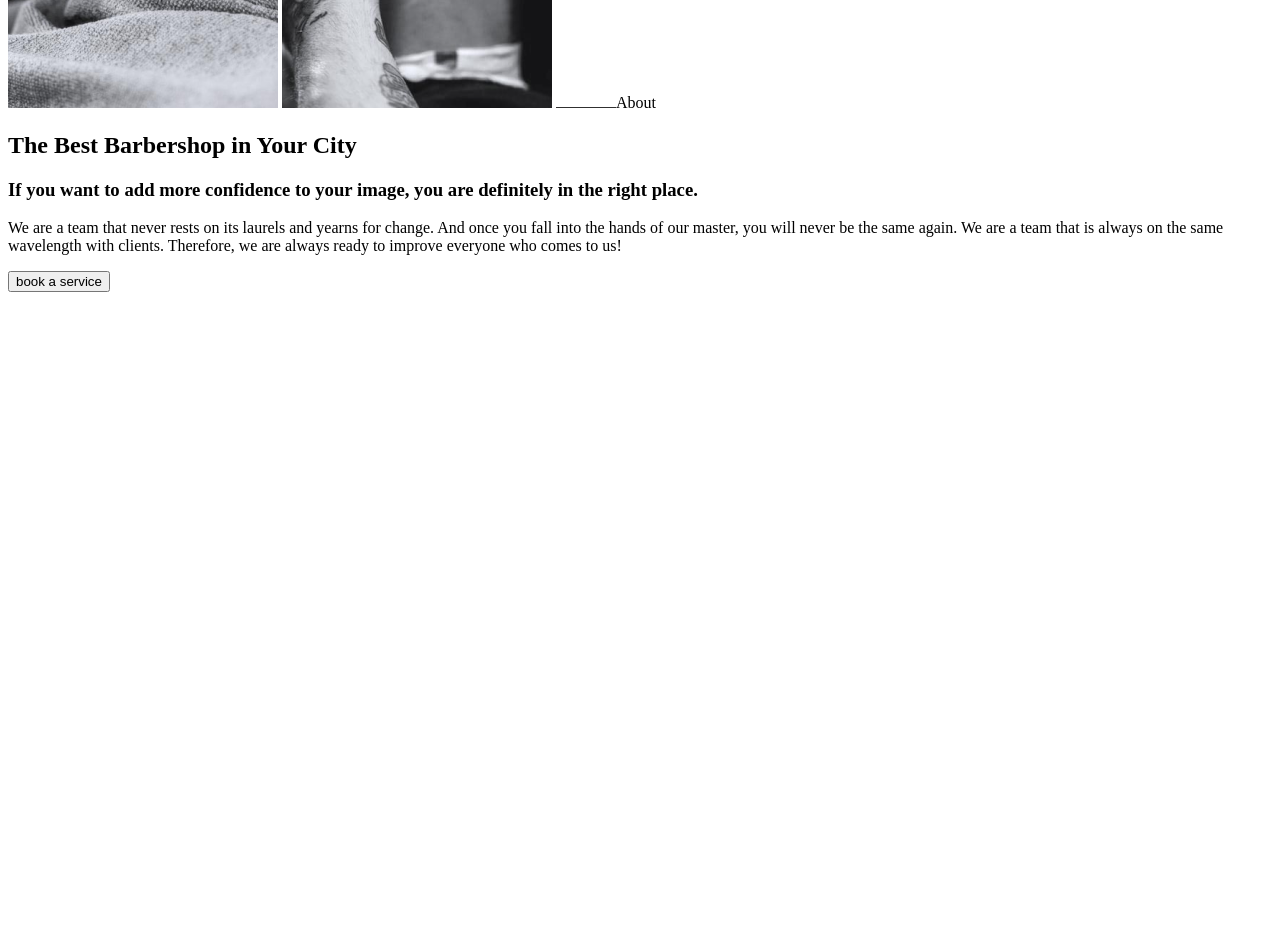
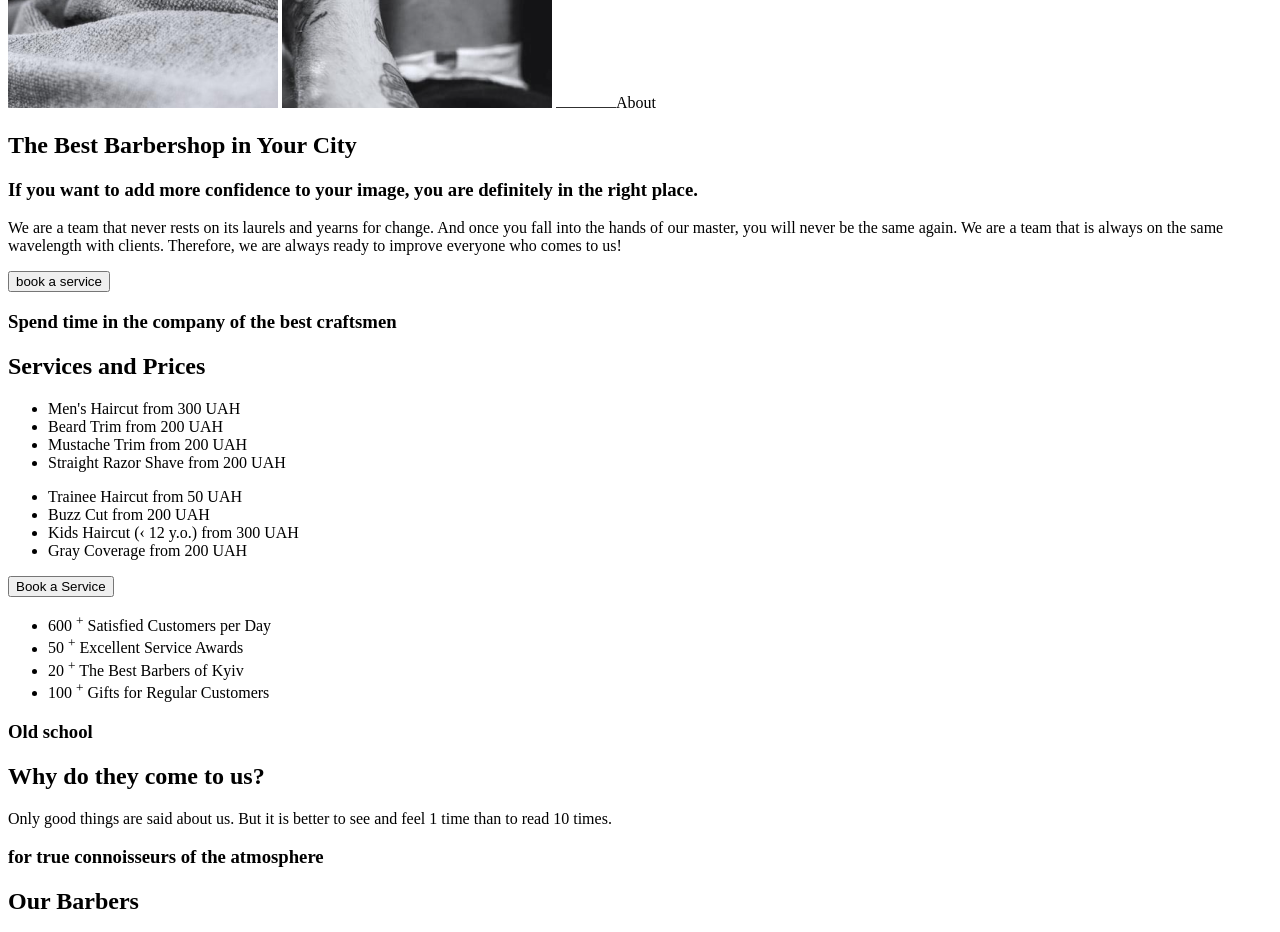
Before and after one commit to RamonaMonica/barbershop, a plain HTML site: page index.html in a window 1280 px wide. Shown: the part 728-1660 px from the top of the page. Before the commit the page ends 1028 px from the top, so only its background shows below. Drawn offline with Linux system fonts and the light colour scheme.

Commit message:
Barbershop session 2

```diff
--- a/index.html
+++ b/index.html
@@ -87,6 +87,131 @@
 
         <button>book a service</button>
       </section>
+
+      <!--Services and prices-->
+      <section>
+        <h3>Spend time in the company of the best craftsmen</h3>
+        <h2>Services and Prices</h2>
+        <ul>
+          <li>
+            <span>Men's Haircut</span>
+            <span>from 300 UAH </span>
+          </li>
+          <li>
+            <span>Beard Trim</span>
+            <span>from 200 UAH</span>
+          </li>
+          <li>
+            <span>Mustache Trim</span>
+            <span>from 200 UAH</span>
+          </li>
+          <li>
+            <span>Straight Razor Shave</span>
+            <span>from 200 UAH</span>
+          </li>
+        </ul>
+        <ul>
+          <li>
+            <span>Trainee Haircut </span>
+            <span>from 50 UAH </span>
+          </li>
+          <li>
+            <span>Buzz Cut</span>
+            <span>from 200 UAH </span>
+          </li>
+          <li>
+            <span>Kids Haircut (&lsaquo; 12 y.o.)</span>
+            <span>from 300 UAH </span>
+          </li>
+          <li>
+            <span>Gray Coverage</span>
+            <span>from 200 UAH </span>
+          </li>
+        </ul>
+        <button>Book a Service</button>
+      </section>
+
+      <section>
+        <ul>
+          <li>
+            <span>600</span>
+            <sup>+</sup>
+            <span>Satisfied Customers per Day</span>
+          </li>
+          <li>
+            <span>50</span>
+            <sup>+</sup>
+            <span>Excellent Service Awards</span>
+          </li>
+          <li>
+            <span>20</span>
+            <sup>+</sup>
+            <span>The Best Barbers of Kyiv</span>
+          </li>
+          <li>
+            <span>100</span>
+            <sup>+</sup>
+            <span>Gifts for Regular Customers</span>
+          </li>
+        </ul>
+        <article>
+          <h3>Old school</h3>
+          <h2>Why do they come to us?</h2>
+          <p>
+            Only good things are said about us. But it is better to see and feel
+            1 time than to read 10 times.
+          </p>
+        </article>
+      </section>
+
+      <section>
+        <h3>for true connoisseurs of the atmosphere</h3>
+        <h2>Our Barbers</h2>
+        <!-- TODO Adauca si celelalte imagini-->
+        <ul>
+          <li>
+            <img src="./images/barber_john_smith.png" alt="John Smith" />
+            <br />
+            <span>John Smith</span>
+            <br />
+            <em>Extreme Barber</em>
+          </li>
+          <li>
+            <img src="./images/barber_michele_doe.png" alt="Michele Doe" />
+            <br />
+            <span>Michele Doe</span>
+            <br />
+            <em>Extreme Barber</em>
+          </li>
+          <li>
+            <img src="./images/barber_alan_black.png" alt="Alan Black" />
+            <br />
+            <span>Alan Black</span>
+            <br />
+            <em>Extreme Barber</em>
+          </li>
+        </ul>
+      </section>
+
+      <section>
+        <h3>In Latin, "barba" means "beard"</h3>
+        <ul>
+          <li>
+            <img src="./images/motto_img1.png" alt="Frizer care tunde1" />
+            <img src="./images/motto_img2.png" alt="Frizer pregatind barba" />
+            <img src="./images/motto_img3.png" alt="Frizer sterge barba" />
+            <img
+              src="./images/motto_img4.png"
+              alt="Frizer realizeaza conturul"
+            />
+          </li>
+        </ul>
+      </section>
+
+      <section>
+        <h3>Contacts</h3>
+        <address></address>
+      </section>
     </main>
   </body>
 </html>
```
Also changed, not shown: images/barber_alan_black.png (added), images/barber_john_smith.png (added), images/barber_michele_doe.png (added), images/motto_img1.png (added), images/motto_img2.png (added), images/motto_img3.png (added), images/motto_img4.png (added).
